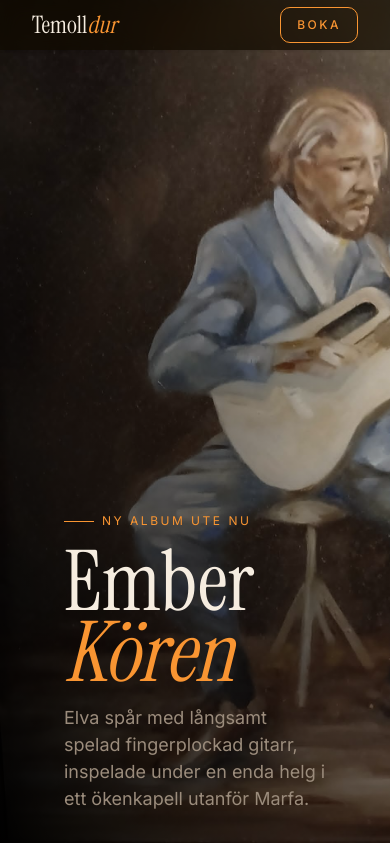
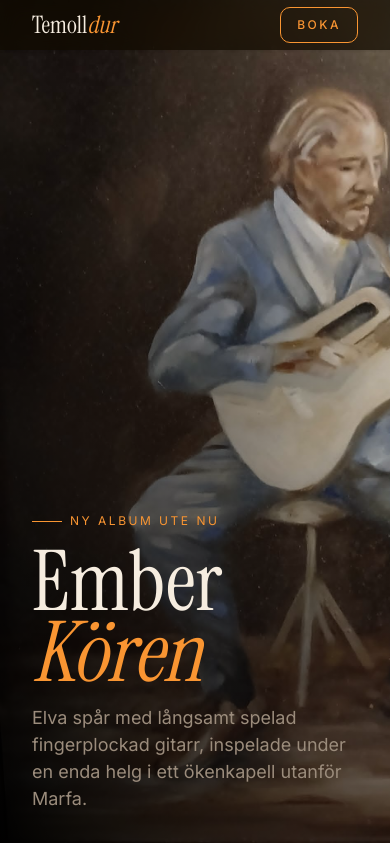
Before and after one commit to DetechtiveGarcia/GigBookingClient, a Next.js app: page / in a window 390 px wide. Shown: the top 843 px of the page. Built offline with nearby package versions, Linux system fonts and the light colour scheme; a web font is replaced by a local one.

Commit message:
feat: remove padding in hero in less then 1200px width screen

```diff
--- a/components/sections/hero/hero.css
+++ b/components/sections/hero/hero.css
@@ -29,3 +29,9 @@
     background-position: center 20%;
   }
 }
+
+@media (max-width: 1200px){
+  .hero{
+    padding: 0;
+  }
+}
```
